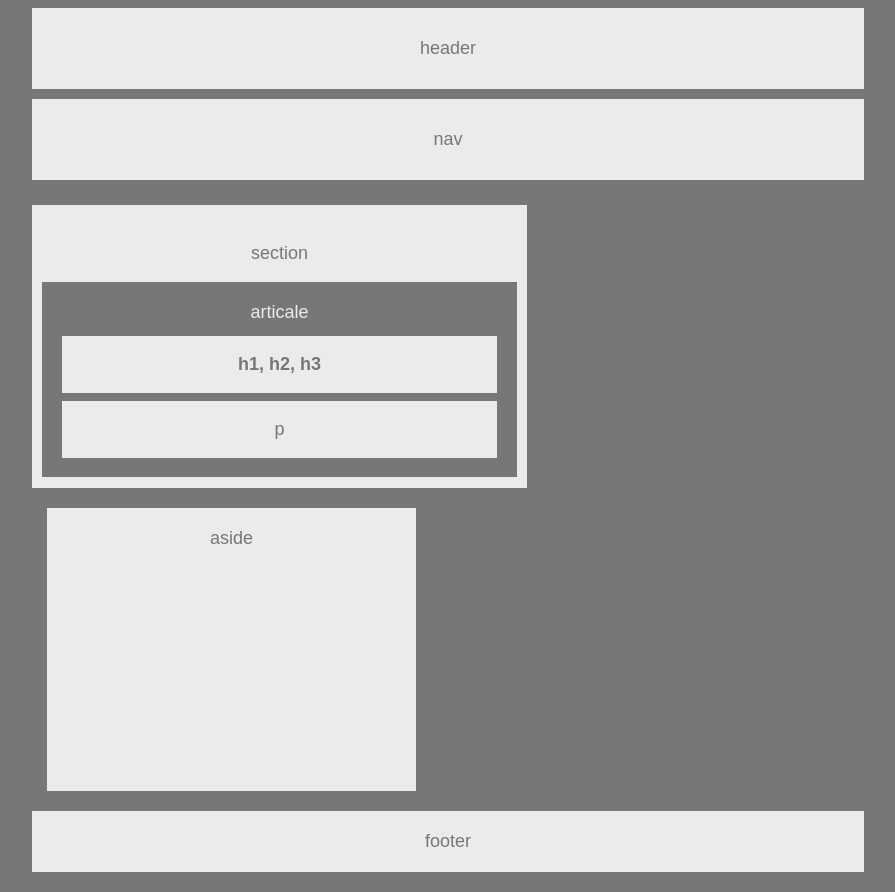
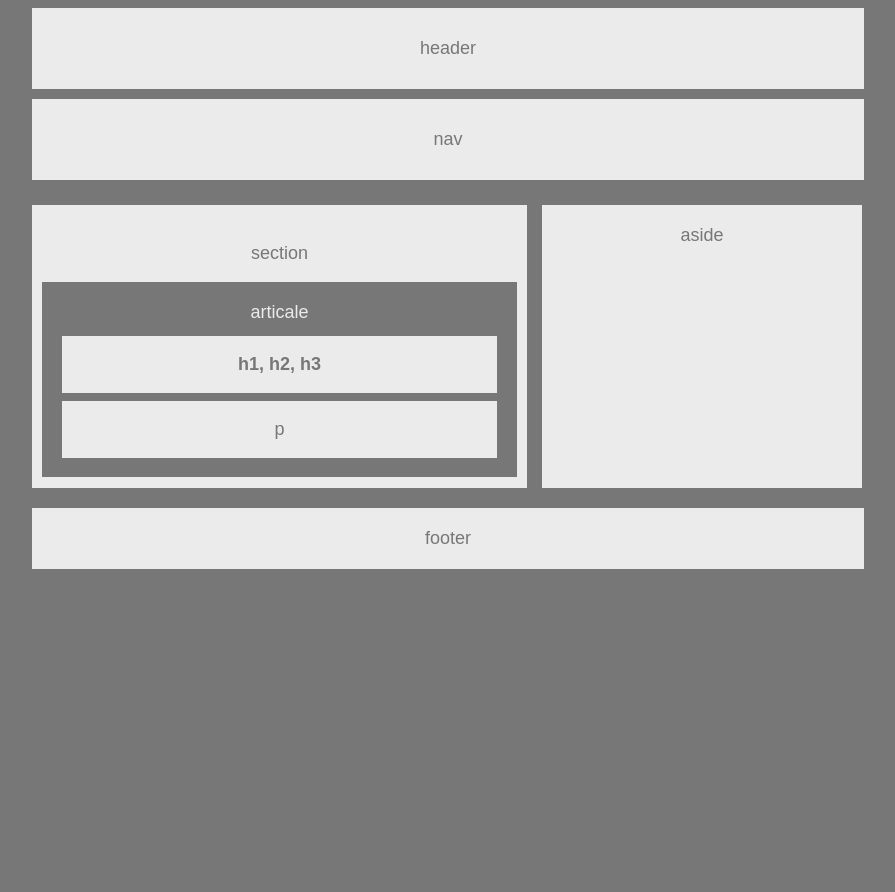
Before and after one commit to j55hanna55/HW-Wireframe, a plain HTML site: page index.html in a window 1280 px wide. Shown: the whole page, without its empty margins (160-1055 px from the left). After the commit the page ends 800 px from the top, so only its background shows below. Drawn offline with Linux system fonts and the light colour scheme.

Commit message:
updating my aside width

```diff
--- a/style.css
+++ b/style.css
@@ -74,7 +74,7 @@ aside {
 	margin-bottom: 20px;
 	margin-left: 15px;
 	background: #ebebeb;
-	width: 369px;
+	width: 320px;
 	height: 283px;
 }
 footer {
```
